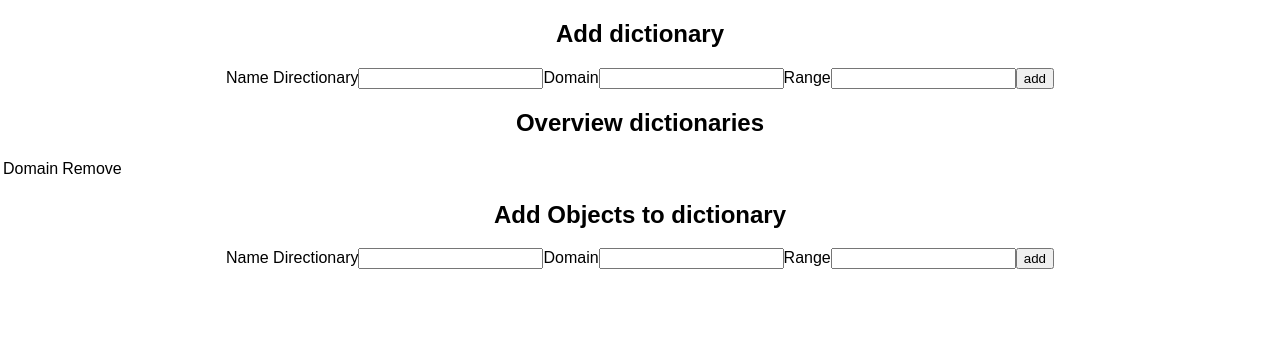
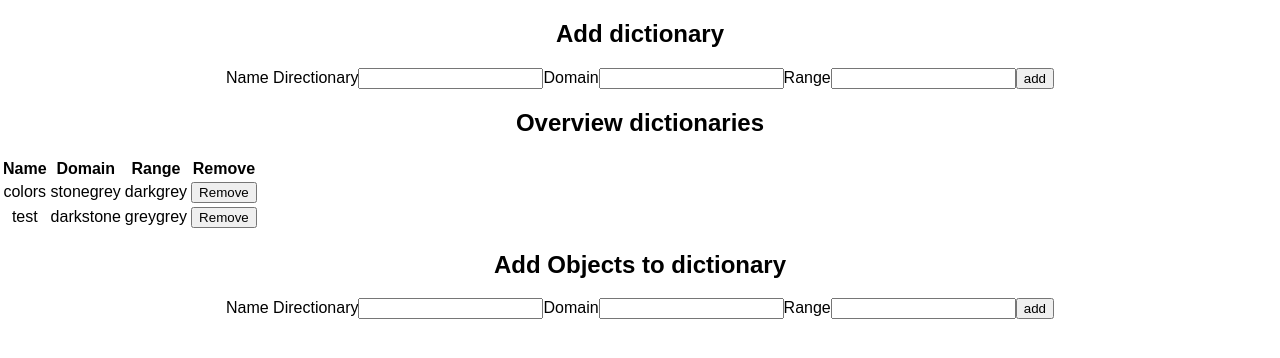
Before and after one commit to JessyVandoorn/WFEOnedot, a React (Create React App) app in the folder dictionaries/: page / in a window 1280 px wide. Shown: the top 358 px of the page. Built offline with nearby package versions, Linux system fonts and the light colour scheme.

Commit message:
rendering first elements formdirectionaries

```diff
--- a/dictionaries/src/components/AddDictionary.jsx
+++ b/dictionaries/src/components/AddDictionary.jsx
@@ -1,5 +1,6 @@
 import React from "react";
 import Dictionary from "../models/Dictionary";
+import { observer } from "mobx-react";
 
 const AddDictionary = ({store}) => {
 
@@ -30,4 +31,4 @@ const AddDictionary = ({store}) => {
     )
 };
 
-export default AddDictionary;
+export default observer(AddDictionary);
--- a/dictionaries/src/components/Dictionaries.jsx
+++ b/dictionaries/src/components/Dictionaries.jsx
@@ -4,33 +4,35 @@ import { observer } from "mobx-react";
 const Dictionaries = ({ dictionaries, store }) => {
     const handleRemove = (e) => {
         console.log(e);
-        //store.removeDictionary(e);
+        store.removeDictionary(e);
     }
 
     return (
         <table>
             <thead>
                 <tr>
-                    <td>Domain</td>
-                    {/* <td>Range</td> */}
-                    <td>Remove</td>
+                    <th>Name</th>
+                    <th>Domain</th>
+                    <th>Range</th>
+                    <th>Remove</th>
                 </tr>
             </thead>
 
             {Object.keys(dictionaries).map((item, dictionary) => {
                 console.log(item);
                 console.log(dictionaries[item]);
-                {dictionaries[item].map(element => {
-                    console.log(element);
                     return (
                         <tbody>
-                            <tr key={element.name}>
+                            {dictionaries[item].map(element => (
+                            <tr key={element.id}>
                                 <td>{element.name}</td>
+                                <td>{element.domain}</td>
+                                <td>{element.range}</td>
                                 <td><button onClick={handleRemove}>Remove</button></td>
                             </tr>
+                            ))}
                         </tbody>
                     )
-                })}
             })}
 
         </table>
```
